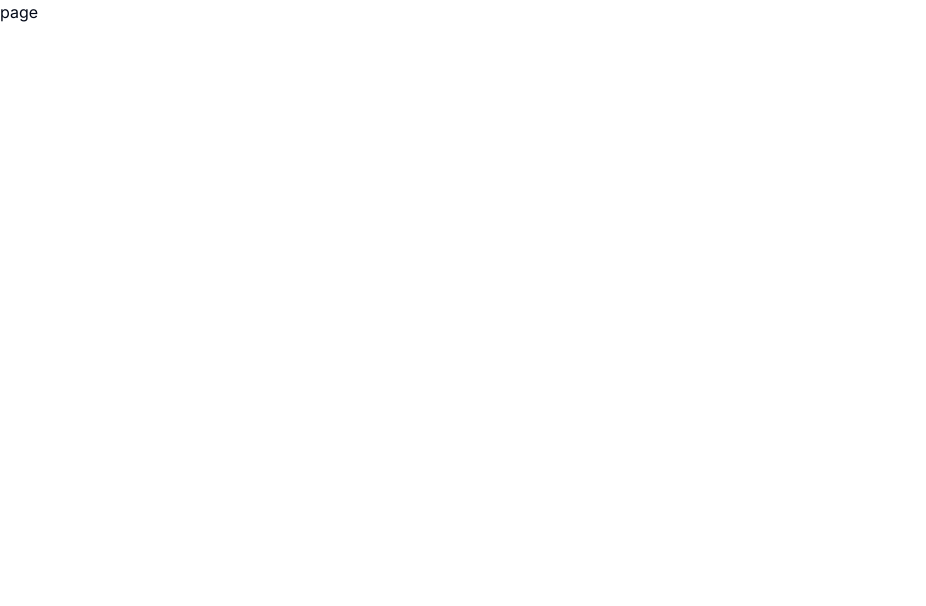
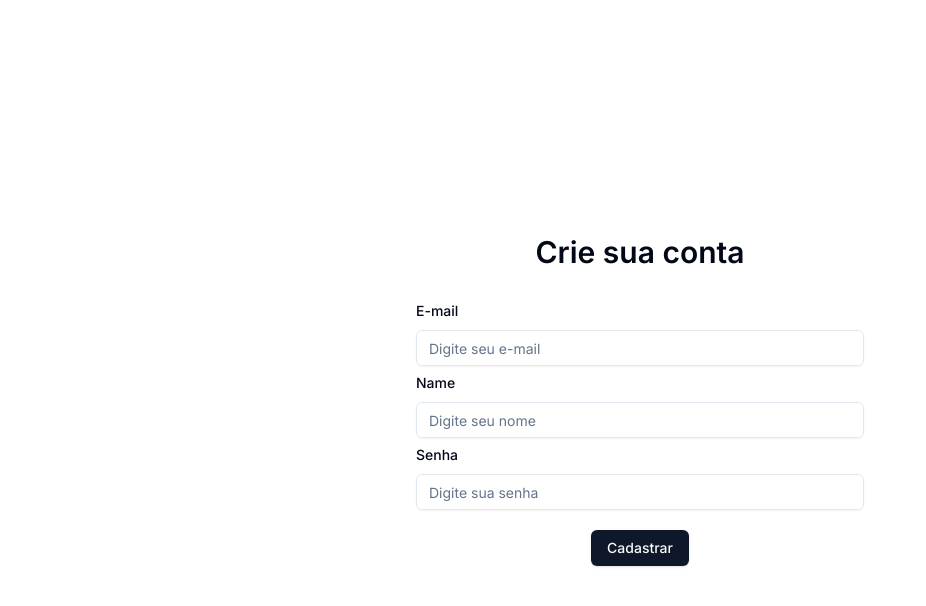
Before and after one commit to JotinhaPorto/ecommerce-cms-front, a Next.js app: page /auth/register in a window 1280 px wide. Shown: the top 606 px of the page, without its empty margins (0-926 px from the left). Built offline with nearby package versions, Linux system fonts and the light colour scheme.

Commit message:
created the ui and functionalities in Register page

```diff
--- a/app/auth/register/page.tsx
+++ b/app/auth/register/page.tsx
@@ -1,9 +1,89 @@
+'use client'
+import { zodResolver } from '@hookform/resolvers/zod'
 import React from 'react'
+import { useForm } from 'react-hook-form'
+import z from 'zod'
+import {
+    Form,
+    FormControl,
+    FormField,
+    FormItem,
+    FormLabel,
+    FormMessage,
+} from "@/components/ui/form"
+import { Input } from "@/components/ui/input"
+import { Button } from "@/components/ui/button"
 
-const page = () => {
-  return (
-    <div>page</div>
-  )
+const registerSchema = z.object({
+    email: z.string().email("E-mail inválido"),
+    name: z.string().min(4, "Nome deve ter mais que 4 caracteres").max(15, "Nome deve ter menos que 15 caracteres"),
+    password: z.string().min(5, "Senha deve ter mais que 5 caracteres").max(10, "Senha não pode ter mais que 10 caracteres"),
+})
+
+type TregisterSchema = z.infer<typeof registerSchema>
+
+const Register = () => {
+
+    const form = useForm<TregisterSchema>({
+        resolver: zodResolver(registerSchema),
+        defaultValues: {
+            email: "",
+            name: "",
+            password: ""
+        }
+    })
+
+    const onSubmit = (data: TregisterSchema) => {
+        console.log(data)
+    }
+
+    return (
+        <Form {...form}>
+            <form onSubmit={form.handleSubmit(onSubmit)} className='h-screen w-screen flex  flex-col  items-center justify-center gap-1 px-4'>
+                <h1 className='text-3xl font-semibold pb-6'>Crie sua conta</h1>
+                <FormField
+                    control={form.control}
+                    name='email'
+                    render={({ field }) => (
+                        <FormItem className='max-w-md w-full'>
+                            <FormLabel>E-mail</FormLabel>
+                            <FormControl>
+                                <Input placeholder='Digite seu e-mail' {...field} />
+                            </FormControl>
+                            <FormMessage />
+                        </FormItem>
+                    )}
+                />
+                <FormField
+                    control={form.control}
+                    name='name'
+                    render={({ field }) => (
+                        <FormItem className='max-w-md w-full'>
+                            <FormLabel>Name</FormLabel>
+                            <FormControl>
+                                <Input placeholder='Digite seu nome' {...field} />
+                            </FormControl>
+                            <FormMessage />
+                        </FormItem>
+                    )}
+                />
+                <FormField
+                    control={form.control}
+                    name='password'
+                    render={({ field }) => (
+                        <FormItem className='max-w-md w-full'>
+                            <FormLabel>Senha</FormLabel>
+                            <FormControl>
+                                <Input placeholder='Digite sua senha' {...field} />
+                            </FormControl>
+                            <FormMessage />
+                        </FormItem>
+                    )}
+                />
+                <Button type="submit" className='mt-4'>Cadastrar</Button>
+            </form>
+        </Form>
+    )
 }
 
-export default page
+export default Register
```
